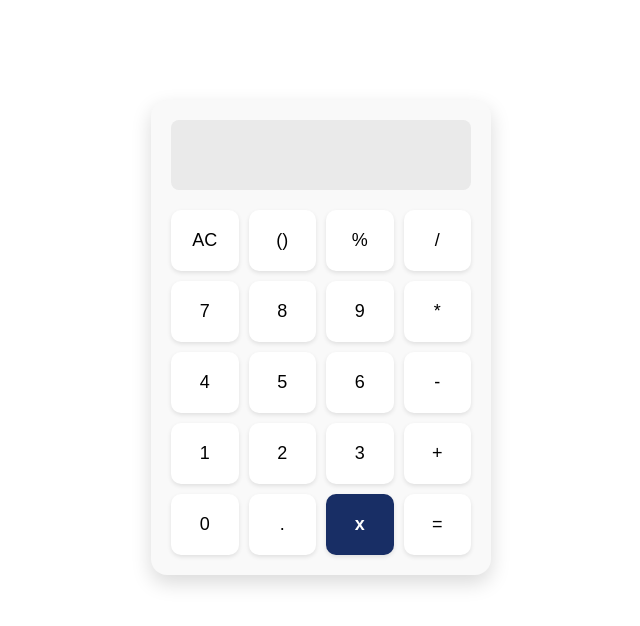
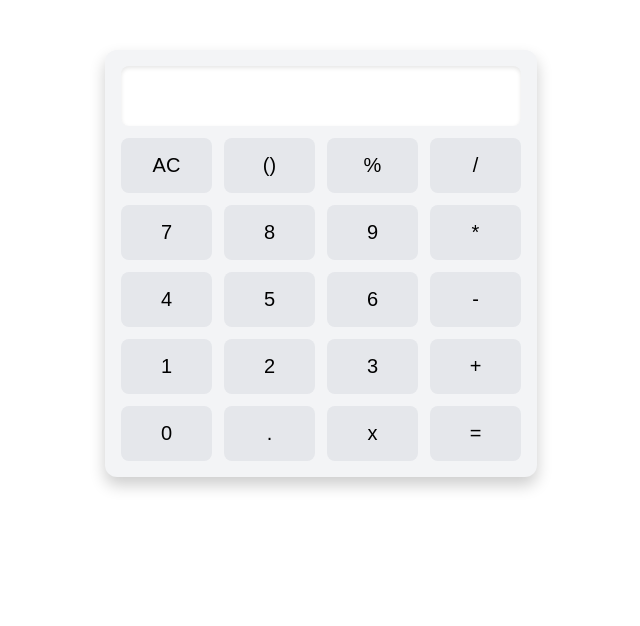
Before and after one commit to abhishekkumar3333/calculator, a React (Vite) app: page / in a window 1280 px wide. Shown: the top 626 px of the page, without its empty margins (319-959 px from the left). Built offline with nearby package versions, Linux system fonts and the light colour scheme.

Commit message:
css changed

```diff
--- a/src/App.css
+++ b/src/App.css
@@ -1,44 +1,56 @@
+/* Add this CSS in your Calculator.css or inside <style> if inline */
+
 .container {
-  width: 300px;
-  margin: 100px auto;
-  padding: 20px;
-  background: #f9f9f9;
-  border-radius: 16px;
-  box-shadow: 0 8px 20px rgba(0, 0, 0, 0.15);
+  max-width: 400px;
+  margin: 50px auto;
+  padding: 1rem;
+  background: #f3f4f6;
+  border-radius: 12px;
+  box-shadow: 0 8px 16px rgba(0, 0, 0, 0.2);
   display: grid;
   grid-template-columns: repeat(4, 1fr);
-  gap: 10px;
+  gap: 0.75rem;
 }
 
 .container input[type="text"] {
   grid-column: span 4;
-  height: 50px;
-  padding: 10px;
-  font-size: 24px;
+  padding: 1rem;
+  font-size: 1.5rem;
   text-align: right;
   border: none;
   border-radius: 8px;
-  background: #eaeaea;
-  margin-bottom: 10px;
+  background: #fff;
+  box-shadow: inset 0 2px 4px rgba(0, 0, 0, 0.1);
 }
 
 .container button {
-  padding: 20px;
-  font-size: 18px;
+  padding: 1rem;
+  font-size: 1.25rem;
   border: none;
-  border-radius: 10px;
-  background: #ffffff;
+  border-radius: 8px;
+  background-color: #e5e7eb;
   cursor: pointer;
-  transition: background 0.2s ease;
-  box-shadow: 0 2px 4px rgba(0, 0, 0, 0.1);
+  transition: all 0.2s ease-in-out;
 }
 
 .container button:hover {
-  background: #dcdcdc;
+  background-color: #d1d5db;
 }
 
-.container button:nth-child(20) {
-  background-color: #182e65;
-  color: white;
-  font-weight: bold;
+@media (max-width: 480px) {
+  .container {
+    max-width: 90%;
+    padding: 0.75rem;
+    gap: 0.5rem;
+  }
+
+  .container input[type="text"] {
+    font-size: 1.2rem;
+    padding: 0.75rem;
+  }
+
+  .container button {
+    font-size: 1rem;
+    padding: 0.75rem;
+  }
 }
```
